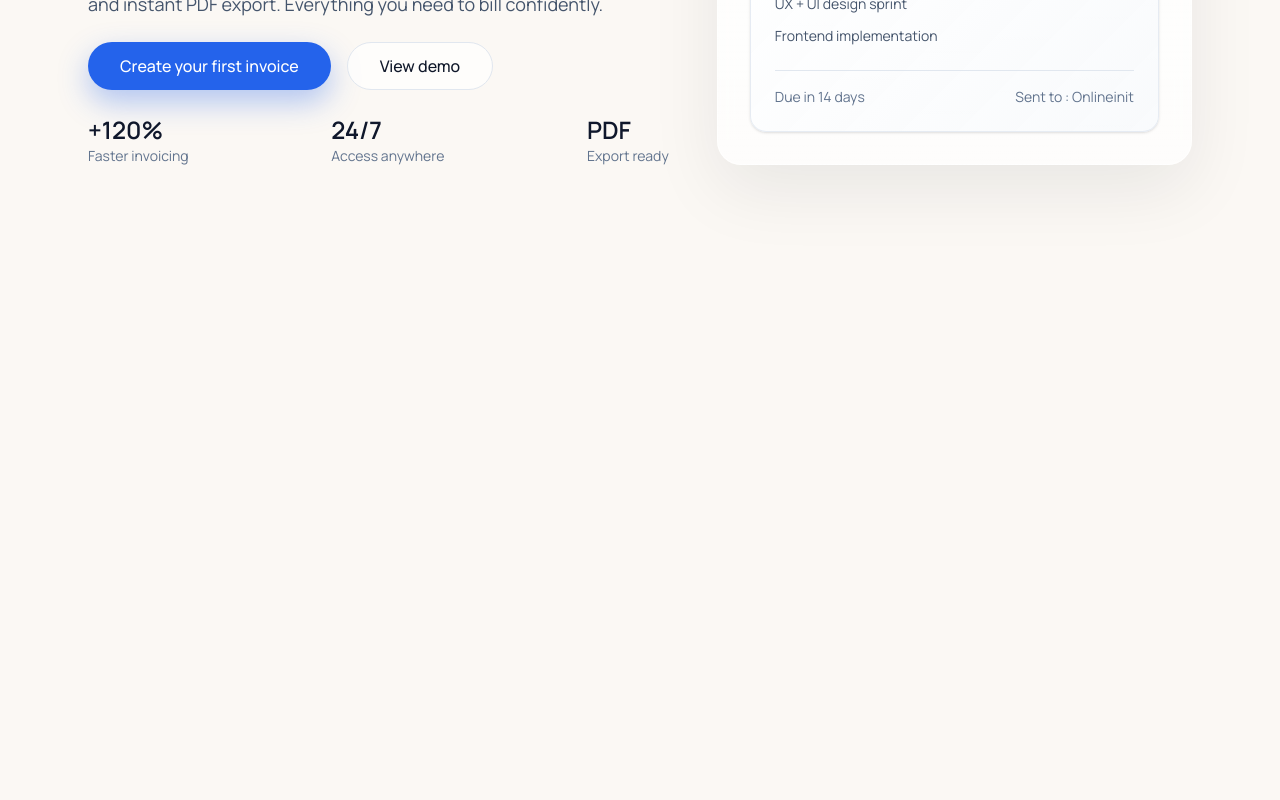
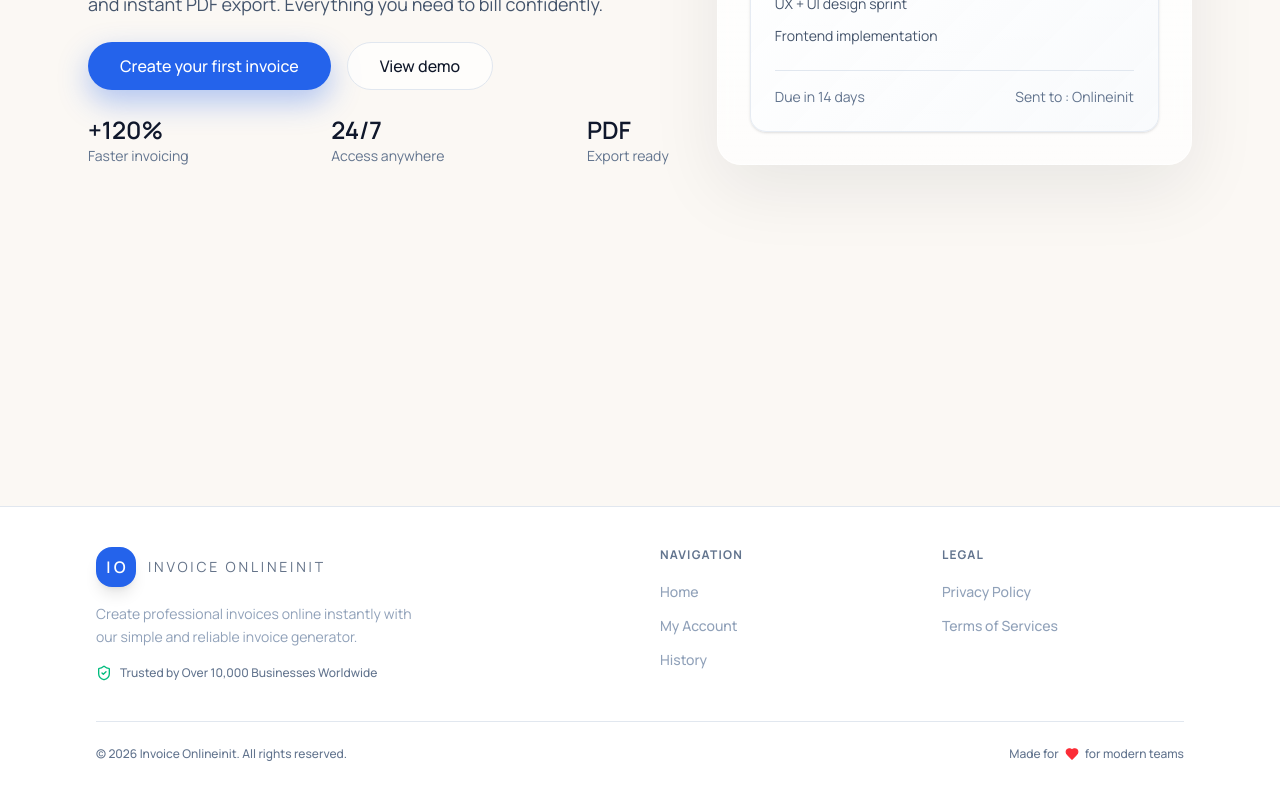
Before and after one commit to devinwildz/invoice-generator, a Next.js app: page / in a window 1280 px wide. Shown: the part 294-1094 px from the top of the page. Before the commit the page ends 800 px from the top, so only its background shows below. Built offline with nearby package versions, Linux system fonts and the light colour scheme; no server answers; a web font is replaced by a local one.

Commit message:
add footer

```diff
--- a/app/(app)/invoices/new/page.js
+++ b/app/(app)/invoices/new/page.js
@@ -32,10 +32,10 @@ export default async function NewInvoicePage() {
   return (
     <AppShell user={user}>
       <div className="mb-6">
-        <p className="text-xs uppercase tracking-[0.3em] text-muted-foreground">
+        <p className="text-xs uppercase mb-1 tracking-[0.3em] text-muted-foreground">
           New invoice
         </p>
-        <h1 className="text-3xl font-semibold text-foreground">
+        <h1 className="text-3xl capitalize font-semibold text-foreground">
           Create a professional invoice
         </h1>
       </div>
--- a/app/layout.js
+++ b/app/layout.js
@@ -1,6 +1,7 @@
 import { Manrope, DM_Mono } from "next/font/google";
 import "./globals.css";
 import Providers from "@/components/providers";
+import AppFooter from "@/components/app/app-footer";
 
 const manrope = Manrope({
   variable: "--font-sans",
@@ -27,7 +28,9 @@ export default function RootLayout({ children }) {
     >
       <body className=" bg-background text-foreground">
         <Providers>{children}</Providers>
+        <AppFooter />
       </body>
+
     </html>
   );
 }
--- a/app/page.js
+++ b/app/page.js
@@ -105,11 +105,6 @@ export default async function HomePage() {
               </div>
             </div>
           </main>
-
-          {/* <footer className="flex flex-wrap items-center justify-between gap-4 border-t border-[rgba(255,255,255,0.7)] py-6 text-sm text-slate-500">
-          <span>Built with Next.js + Supabase</span>
-          <span>Invoice Studio, 2026</span>
-        </footer> */}
         </div>
       </div>
     </>
--- a/components/app/app-footer.jsx
+++ b/components/app/app-footer.jsx
@@ -1,11 +1,76 @@
+import Link from "next/link";
+import { Heart, ShieldCheck } from "lucide-react";
+
+const footerLinks = {
+  Navigation: [
+    { label: "Home", href: "/" },
+    { label: "My Account", href: "/dashboard" },
+    { label: "History", href: "/history" },
+  ],
+  Legal: [
+    { label: "Privacy Policy", href: "#" },
+    { label: "Terms of Services", href: "#" },
+  ],
+};
+
 export default function AppFooter() {
-  const year = new Date().getFullYear();
+  return (
+    <footer className="w-full border-t border-white/8 bg-white backdrop-blur-xl mt-auto">
+      <div className="max-w-6xl mx-auto px-4 lg:px-8 py-10">
+        <div className="grid grid-cols-1 sm:grid-cols-2 md:grid-cols-3 lg:grid-cols-4 gap-10">
+          {/* Brand */}
+          <div className="lg:col-span-2 space-y-4">
+            <Link href="/" className="flex items-center gap-3 w-fit group">
+              <div className="flex h-10 w-10 items-center justify-center rounded-2xl bg-primary text-primary-foreground font-semibold shadow-lg">
+                I O
+              </div>
+              <p className="text-sm uppercase tracking-[0.2em] text-muted-foreground">
+                Invoice Onlineinit
+              </p>
+            </Link>
+            <p className="text-sm text-slate-400 leading-relaxed max-w-xs">
+              Create professional invoices online instantly with our simple and
+              reliable invoice generator.
+            </p>
+            <div className="flex items-center gap-2 text-xs text-slate-500 font-medium">
+              <ShieldCheck className="w-4 h-4 text-emerald-500" />
+             Trusted by Over 10,000 Businesses Worldwide
+            </div>
+          </div>
 
-  return (
-    <footer className="border-t border-border bg-white/70">
-      <div className="mx-auto flex w-full max-w-6xl flex-wrap items-center justify-between gap-3 px-6 py-6 text-sm text-muted-foreground">
-        <span>© {year} Invoice Onlineinit. All rights reserved.</span>
-        <span>Crafted for modern teams.</span>
+          {/* Link columns */}
+          {Object.entries(footerLinks).map(([category, links]) => (
+            <div key={category} className="space-y-4">
+              <h4 className="text-xs font-bold text-slate-500 uppercase tracking-widest">
+                {category}
+              </h4>
+              <ul className="space-y-2.5">
+                {links.map(({ label, href }) => (
+                  <li key={label}>
+                    <Link
+                      href={href}
+                      className="text-sm font-medium text-slate-400 hover:text-blue-400 transition-colors"
+                    >
+                      {label}
+                    </Link>
+                  </li>
+                ))}
+              </ul>
+            </div>
+          ))}
+        </div>
+
+        {/* Bottom bar */}
+        <div className="mt-10 pt-6 border-t border-white/6 flex flex-col sm:flex-row items-center justify-between gap-3">
+          <p className="text-xs text-slate-500 font-medium">
+            © {new Date().getFullYear()} Invoice Onlineinit. All rights reserved.
+          </p>
+          <p className="flex items-center gap-1.5 text-xs text-slate-500 font-medium">
+            Made for{" "}
+            <Heart className="w-3.5 h-3.5 text-red-500 fill-red-500" /> for
+            modern teams
+          </p>
+        </div>
       </div>
     </footer>
   );
--- a/components/app/app-header.jsx
+++ b/components/app/app-header.jsx
@@ -2,11 +2,16 @@
 
 import Link from "next/link";
 import { useRouter } from "next/navigation";
+import { useState, useEffect } from "react";
 import { createSupabaseBrowserClient } from "@/lib/supabase/client";
-import { Button } from "@/components/ui/button";
+import { Home, User, History, LogOut } from "lucide-react";
 
 export default function AppHeader({ user }) {
   const router = useRouter();
+  const [open, setOpen] = useState(false);
+
+  const firstName = user?.fullName?.split(" ")[0] || "User";
+  const initial = firstName.charAt(0).toUpperCase();
 
   const handleSignOut = async () => {
     const supabase = createSupabaseBrowserClient();
@@ -15,9 +20,20 @@ export default function AppHeader({ user }) {
     router.refresh();
   };
 
+  // ✅ outside click close
+  useEffect(() => {
+    const handleClickOutside = () => setOpen(false);
+    if (open) {
+      document.addEventListener("click", handleClickOutside);
+    }
+    return () => document.removeEventListener("click", handleClickOutside);
+  }, [open]);
+
   return (
-    <header className="border-b border-border bg-[rgba(255,255,255,0.7)] backdrop-blur">
+    <header className="relative z-50 border-b border-border bg-white">
       <div className="mx-auto flex w-full max-w-6xl items-center justify-between px-6 py-4">
+
+        {/* LEFT */}
         <div className="flex items-center gap-3">
           <div className="flex h-10 w-10 items-center justify-center rounded-2xl bg-primary text-primary-foreground font-semibold shadow-lg">
             I O
@@ -30,16 +46,69 @@ export default function AppHeader({ user }) {
           </Link>
         </div>
 
-        <div className="flex items-center gap-3">
+        {/* RIGHT */}
+        <div className="relative flex items-center gap-3">
 
+          {/* ✅ Desktop only */}
+          <div className="hidden text-right sm:block">
+            <p className="text-sm font-medium text-foreground">
+              Hello, 👋 {firstName}
+            </p>
+          </div>
 
-          <div className="hidden text-right sm:block">
-            <p className="text-sm font-medium text-foreground">{user.fullName}</p>
-            <p className="text-xs text-muted-foreground">{user.email}</p>
+          {/* Avatar */}
+          <div
+            onClick={(e) => {
+              e.stopPropagation();
+              setOpen(!open);
+            }}
+            className="flex h-9 w-9 cursor-pointer items-center justify-center rounded-full bg-primary text-white font-semibold"
+          >
+            {initial}
           </div>
-          <Button variant="outline" size="sm" onClick={handleSignOut}>
-            Sign out
-          </Button>
+
+          {/* Dropdown */}
+          {open && (
+            <div className="absolute right-0 top-12 z-[999] w-52 rounded-xl border bg-white shadow-lg">
+
+              {/* ✅ Mobile user info */}
+              <div className="sm:hidden px-4 py-3 border-b">
+                <p className="text-sm font-medium">Hello, {firstName}</p>
+                <p className="text-xs text-muted-foreground">
+                  {user.email}
+                </p>
+              </div>
+
+              <Link href="/">
+                <div className="flex items-center gap-2 px-4 py-2 text-sm hover:bg-gray-100 cursor-pointer">
+                  <Home size={16} />
+                  Home
+                </div>
+              </Link>
+
+              <Link href="/my-account">
+                <div className="flex items-center gap-2 px-4 py-2 text-sm hover:bg-gray-100 cursor-pointer">
+                  <User size={16} />
+                  My Account
+                </div>
+              </Link>
+
+              <Link href="/dashboard">
+                <div className="flex items-center gap-2 px-4 py-2 text-sm hover:bg-gray-100 cursor-pointer">
+                  <History size={16} />
+                  History
+                </div>
+              </Link>
+
+              <button
+                onClick={handleSignOut}
+                className="flex w-full cursor-pointer items-center gap-2 text-left px-4 py-2 text-sm text-red-500 hover:bg-gray-100"
+              >
+                <LogOut size={16} />
+                Sign out
+              </button>
+            </div>
+          )}
         </div>
       </div>
     </header>
--- a/components/app/app-shell.jsx
+++ b/components/app/app-shell.jsx
@@ -1,12 +1,10 @@
 import AppHeader from "@/components/app/app-header";
-import AppFooter from "@/components/app/app-footer";
 
 export default function AppShell({ user, children }) {
   return (
-    <div className="min-h-screen bg-[rgba(226,232,240,0.3)]">
+    <div className="min-h-screen ">
       <AppHeader user={user} />
       <main className="mx-auto w-full max-w-6xl px-6 py-8">{children}</main>
-      <AppFooter />
     </div>
   );
 }
```
Also changed, not shown: components/invoices/invoice-editor.jsx (+48 -23 lines).
